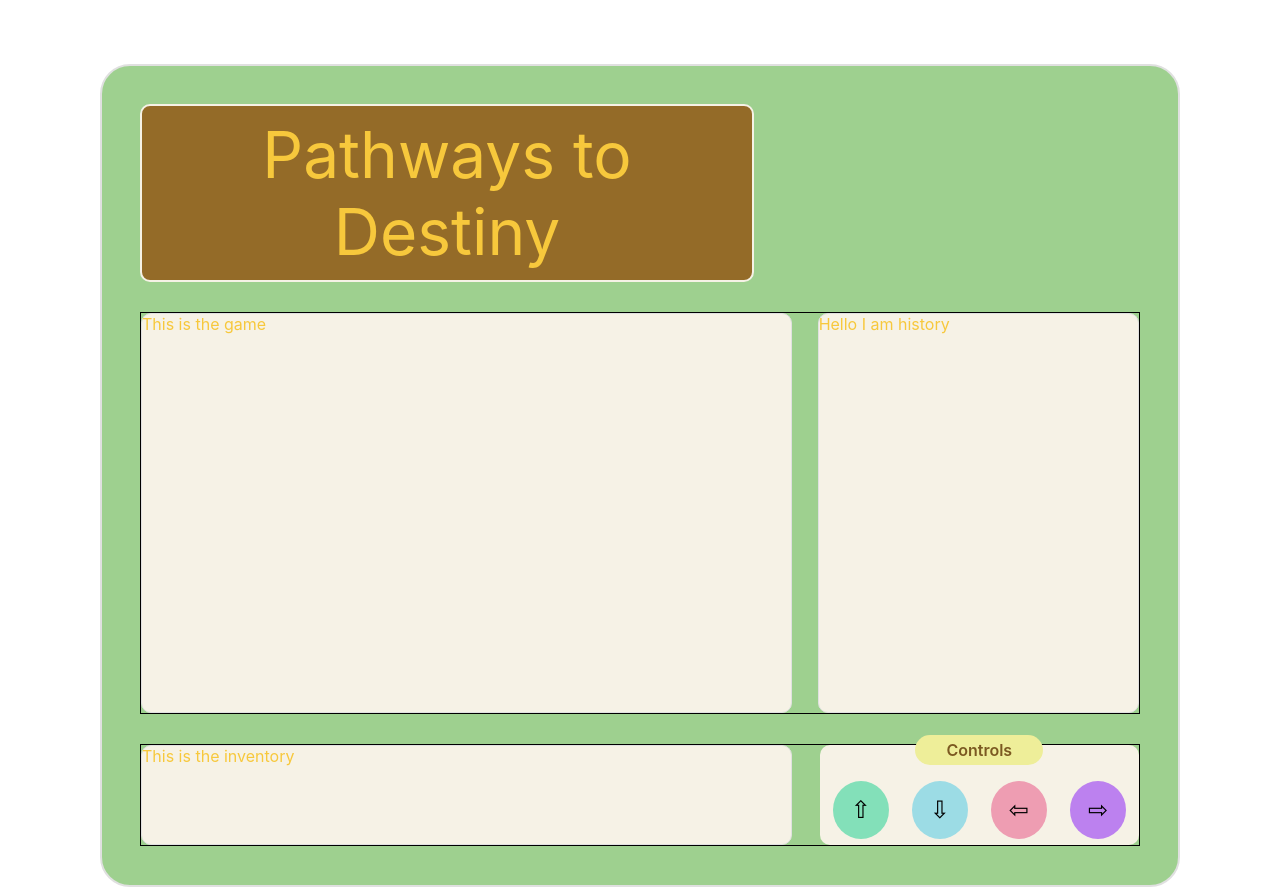
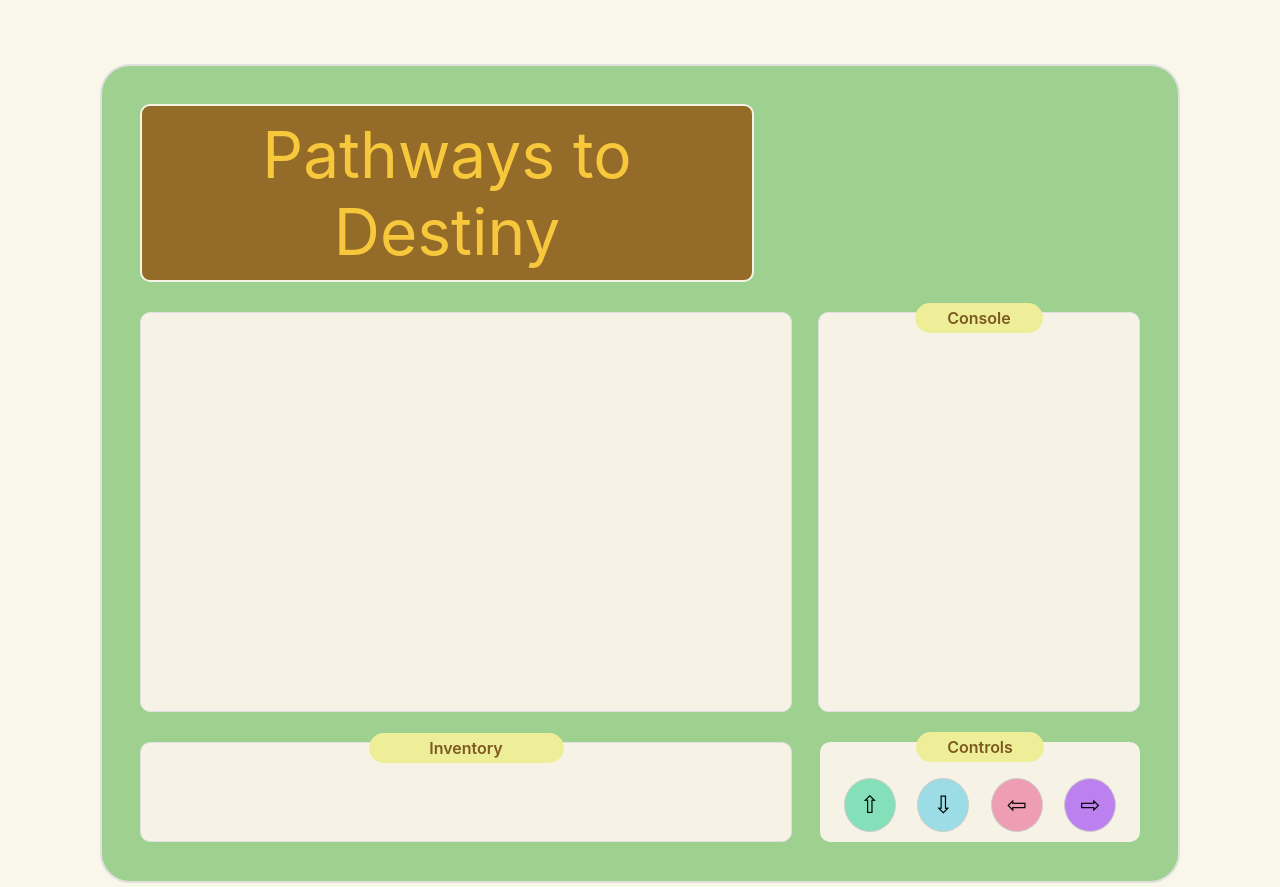
Before and after one commit to team-muamer-mud/pathways-fe, a React (Create React App) app in the folder my-app/: page / in a window 1280 px wide. Built offline with nearby package versions, Linux system fonts and the light colour scheme.

Commit message:
completed prototype design

```diff
--- a/my-app/src/App.css
+++ b/my-app/src/App.css
@@ -3,6 +3,7 @@ html{
 }
 body{
 	box-sizing:border-box;
+	background-color:#f9f7ea;
 }
 .App {
   max-width:1000px;
@@ -20,13 +21,13 @@ body{
 }
 .upper-half-container{
 	margin-top:30px;
-	border:1px solid black;
+	/* border:1px solid black; */
 	display:flex;
 	justify-content:space-between;
 	height:400px;
 }
 .lower-half-container{
-	border:1px solid black;
+	/* border:1px solid black; */
 	margin-top:30px;
 	display:flex;
 	justify-content:space-between;
@@ -81,6 +82,9 @@ button:hover {
 	border-radius:30px;
 	margin-bottom:0;
 }
+.inventory-title{
+	width:30%;
+}
 .nav-container{
 	/* border:1px solid blue; */
 	padding:0;
@@ -101,6 +105,7 @@ button:hover {
 	width:65%;
 	border-radius:10px;
 	border:1px solid #E0E0E0;
+
 }
 .game-container{
 	background-color:#F6F2E6;
@@ -119,26 +124,47 @@ button:hover {
 	width:100%;
 	padding-left:13px;
 	padding-right:13px;
-	justify-content:space-between;
+	justify-content:space-around;
 }
 .inventory-container{
 	background-color:#F6F2E6;
 	width:65%;
 	border-radius:10px;
 	border:1px solid #E0E0E0;
+	display:flex;
+	align-items:center;
+	flex-direction:column;
 }
 .history-container{
 	background-color:#F6F2E6;
 	width:32%;
 	border-radius:10px;
 	border:1px solid #E0E0E0;
+	display:flex;
+	align-items:center;
+	flex-direction:column;
 }
 .game-button{
-	padding:15px 18px;
+	padding:12px 15px;
 	border:none;
 	text-align:center;
 	border-radius:50%;
 	font-size:1.5rem;
+	border: 1px solid #ccc;
+}
+.game-button:hover{
+	cursor:pointer;
+	filter:brightness(99%);
+}
+.game-button:active{
+	filter:Brightness(95%);
+}
+.game-button:focus{
+	outline:0;
+	 outline: none;
+  -webkit-box-shadow: inset 0px 0px 5px #c1c1c1;
+     -moz-box-shadow: inset 0px 0px 5px #c1c1c1;
+          box-shadow: inset 0px 0px 5px #c1c1c1;
 }
 .north{
 	background-color:#83E0B9;
--- a/my-app/src/App.js
+++ b/my-app/src/App.js
@@ -12,11 +12,11 @@ function App() {
         <Nav/>
       </div>
       <div className="upper-half-container">
-        <div className="game-visual-container">This is the game</div>
+        <div className="game-visual-container"></div>
         <History />
       </div>
       <div className="lower-half-container">
-        <div className="inventory-container">This is the inventory</div>
+        <div className="inventory-container"><p className="game-subtitle inventory-title">Inventory</p></div>
         <Controls />
       </div>
     </div>
--- a/my-app/src/components/History.js
+++ b/my-app/src/components/History.js
@@ -3,7 +3,10 @@ import React from 'react'
 const History = () => {
 
      return(
-          <div className="history-container">Hello I am history </div>
+          <div className="history-container">
+               <p className="game-subtitle">Console</p>
+               <div></div>
+          </div>
      )
 }
 
```
